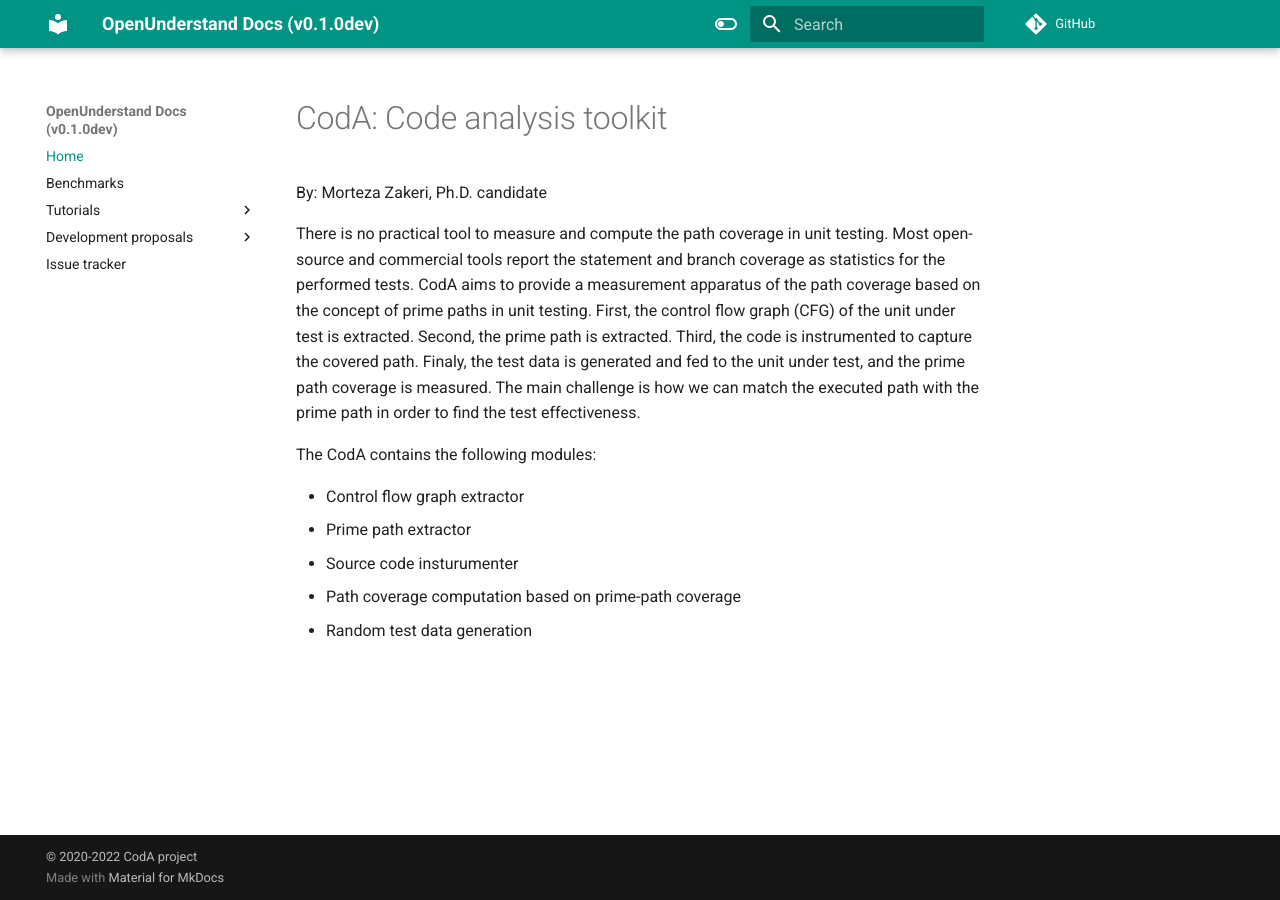
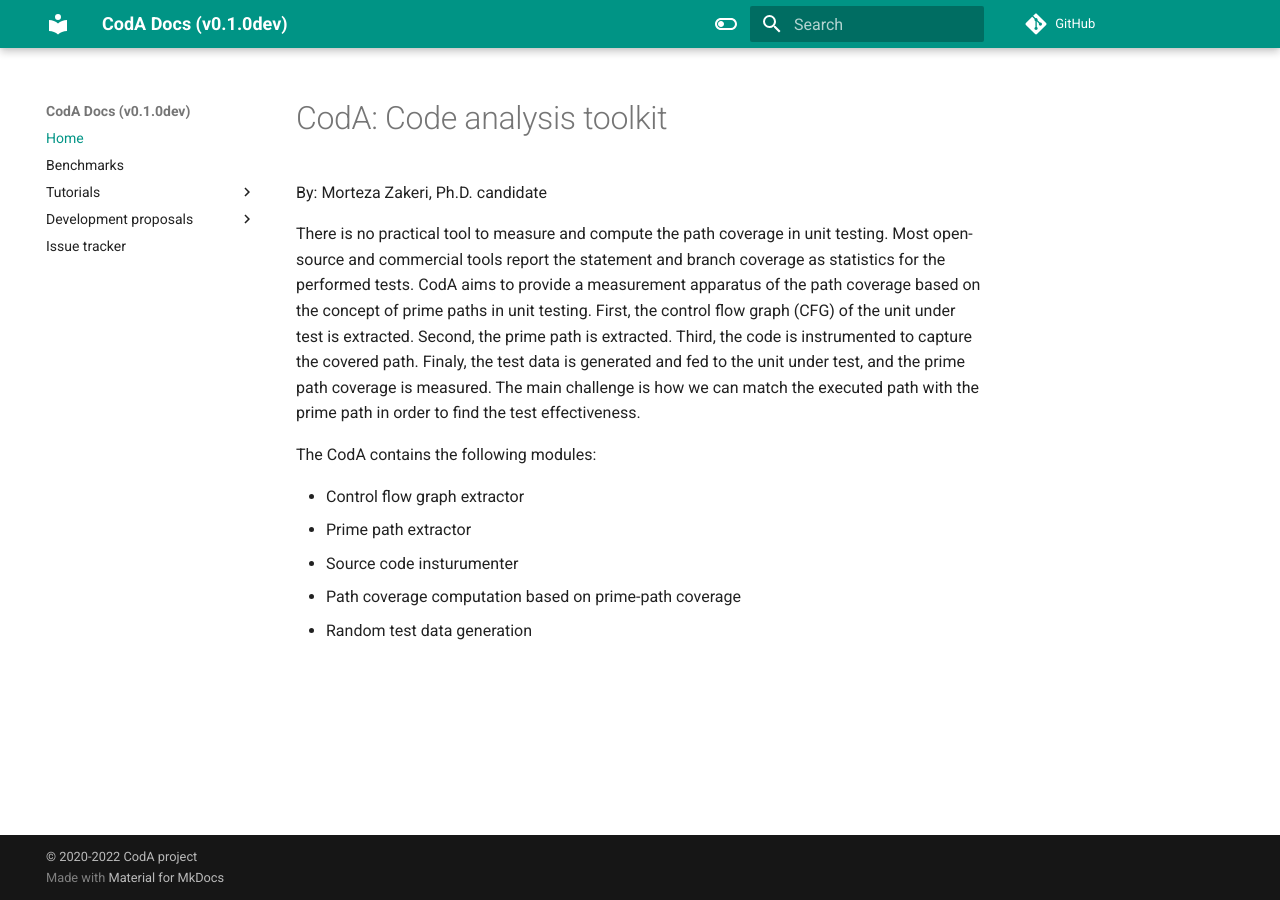
Before and after one commit to m-zakeri/CodA, an MkDocs documentation site: the page built from docs/index.md, in a window 1280 px wide. Built offline with MkDocs 1.6.1 and Material for MkDocs 9.7.7, drawn with Linux system fonts in a browser that asks for light colours; comment, search, counter and statistics services are not loaded.

Commit message:
update mkdocs.yml

```diff
--- a/mkdocs.yml
+++ b/mkdocs.yml
@@ -1,7 +1,7 @@
-site_name: OpenUnderstand Docs (v0.1.0dev)
+site_name: CodA Docs (v0.1.0dev)
 site_url: https://m-zakeri.github.io/CodA
 repo_url: https://github.com/m-zakeri/CodA
-site_description: Automated Source Code Refactoring Toolkit
+site_description: Code analysis toolkit
 site_author: Morteza Zakeri
 copyright: © 2020-2022 CodA project
 
```
